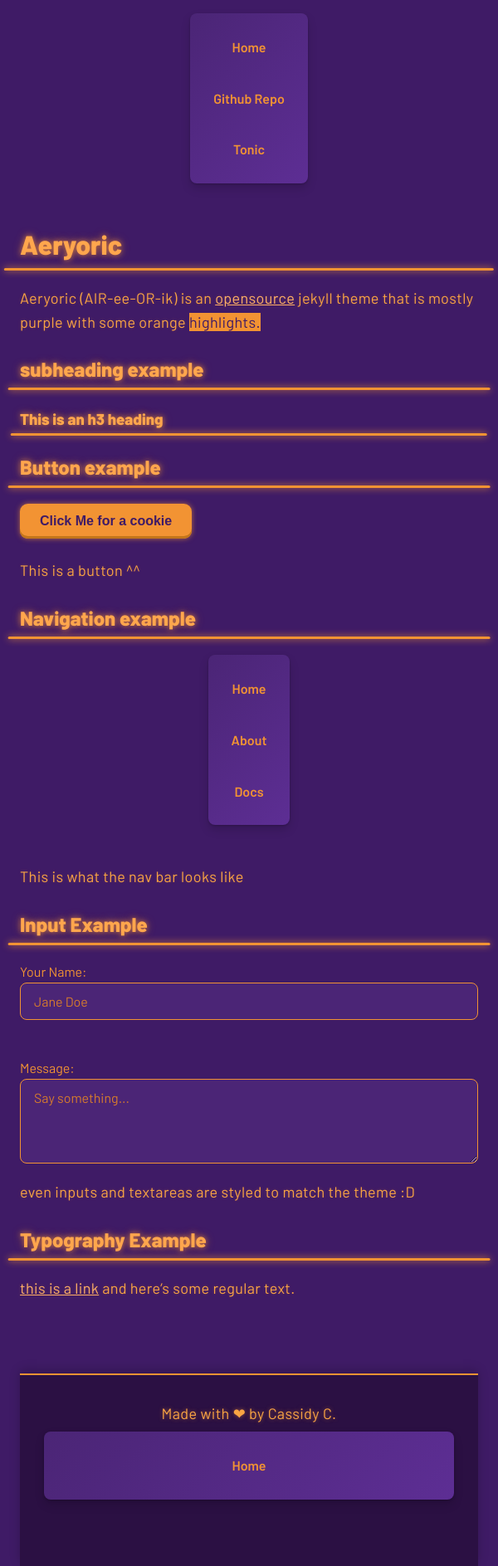
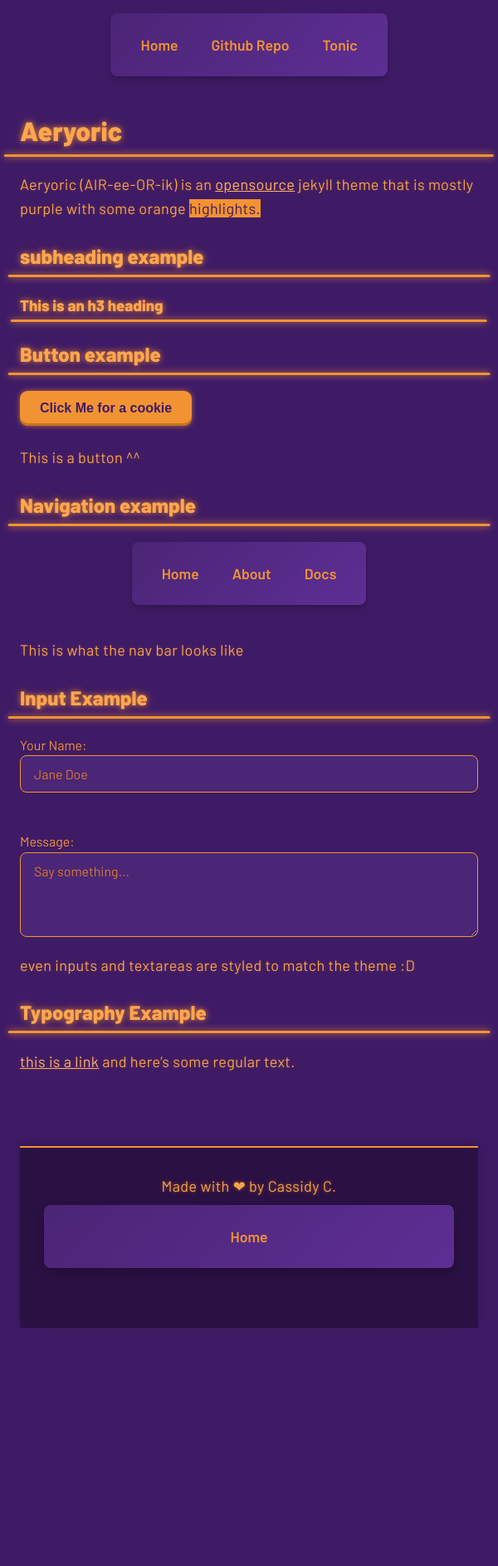
Before and after one commit to AnonymousElixir/Aeryoric, a Jekyll site: the page built from index.md, in a window 600 px wide. Shown: the whole page at 83% size. Built offline with Jekyll 4.4.1, drawn with Linux system fonts in a browser that asks for light colours; some web fonts are replaced; after the commit the page ends 1600 px from its top, so only the background shows below that.

Commit message:
revamped navbar.

```diff
--- a/_sass/navbar.scss
+++ b/_sass/navbar.scss
@@ -3,19 +3,21 @@ nav {
   background-image: linear-gradient(135deg, #4b2576, #5d2e94);
   border-radius: 0.75rem;
   box-shadow: 0 6px 12px rgba(0, 0, 0, 0.15), 0 1px 3px rgba(0, 0, 0, 0.2);
-  padding: 1.25rem 2.5rem;
+  padding: 1rem 2rem;
   display: flex;
-  gap: 2.5rem;
+  gap: 2rem;
   justify-content: flex-start;
   align-items: center;
-  margin-bottom: 3rem;
+  margin-bottom: 2.5rem;
+  position: sticky;
   top: 1rem;
-  z-index: 100;
+  z-index: 9999;
   max-width: 95%;
   margin-left: auto;
   margin-right: auto;
   transition: box-shadow 0.3s ease, transform 0.3s ease;
   user-select: none;
+  flex-wrap: wrap;
 }
 
 nav:hover {
@@ -26,15 +28,17 @@ nav:hover {
 nav a {
   color: #f29333;
   font-weight: 600;
-  font-size: 1.1rem;
+  font-size: 1.15rem;
   text-decoration: none;
   transition: all 0.3s cubic-bezier(0.25, 0.8, 0.25, 1);
   position: relative;
-  padding: 0.5rem 0.75rem;
+  padding: 0.6rem 1rem;
   border-radius: 0.5rem;
+  white-space: nowrap;
 }
 
-nav a:hover, nav a:focus {
+nav a:hover,
+nav a:focus {
   transform: translateY(-3px);
   background-color: rgba(255, 255, 255, 0.1);
   outline: none;
@@ -42,6 +46,7 @@ nav a:hover, nav a:focus {
 
 nav a:focus-visible {
   outline-offset: 3px;
+  outline: 2px solid #f29333;
 }
 
 nav a::after {
@@ -53,9 +58,11 @@ nav a::after {
   height: 2px;
   transition: width 0.3s ease;
   border-radius: 1px;
+  background-color: #f29333;
 }
 
-nav a:hover::after, nav a:focus::after {
+nav a:hover::after,
+nav a:focus::after {
   width: 100%;
 }
 
@@ -64,9 +71,19 @@ nav a:active {
 }
 
 @keyframes navItemAppear {
-  0% { opacity: 0; transform: translateY(-10px); }
-  50% { transform: translateY(5px); }
-  100% { opacity: 1; transform: translateY(0); }
+  0% {
+    opacity: 0;
+    transform: translateY(-10px);
+  }
+
+  50% {
+    transform: translateY(5px);
+  }
+
+  100% {
+    opacity: 1;
+    transform: translateY(0);
+  }
 }
 
 nav a {
@@ -86,45 +103,18 @@ nav a.active::before {
   width: 50%;
   height: 3px;
   border-radius: 3px;
+  background-color: #f29333;
 }
-
-@media (max-width: 768px) {
+@media (min-width: 421px) and (max-width: 768px) {
   nav {
+    flex-wrap: nowrap;
+    gap: 1rem;
     padding: 1rem 1.5rem;
-    gap: 1.5rem;
     border-radius: 0.5rem;
-  }
-}
-
-@media (max-width: 600px) {
-  nav {
-    flex-direction: column;
-    align-items: stretch;
-    gap: 0.75rem;
-    padding: 1rem;
   }
 
   nav a {
-    font-size: 1rem;
-    text-align: center;
-    padding: 0.75rem;
-    border-radius: 0.25rem;
-  }
-
-  nav a:hover, nav a:focus {
-    transform: scale(1.03);
-    background-color: rgba(255, 255, 255, 0.15);
-  }
-
-  nav a::after {
-    display: none;
-  }
-
-  nav a.active::before {
-    bottom: auto;
-    left: 0;
-    top: 0;
-    width: 4px;
-    height: 100%;
+    font-size: 1.1rem;
+    padding: 0.5rem 0.75rem;
   }
 }
```
